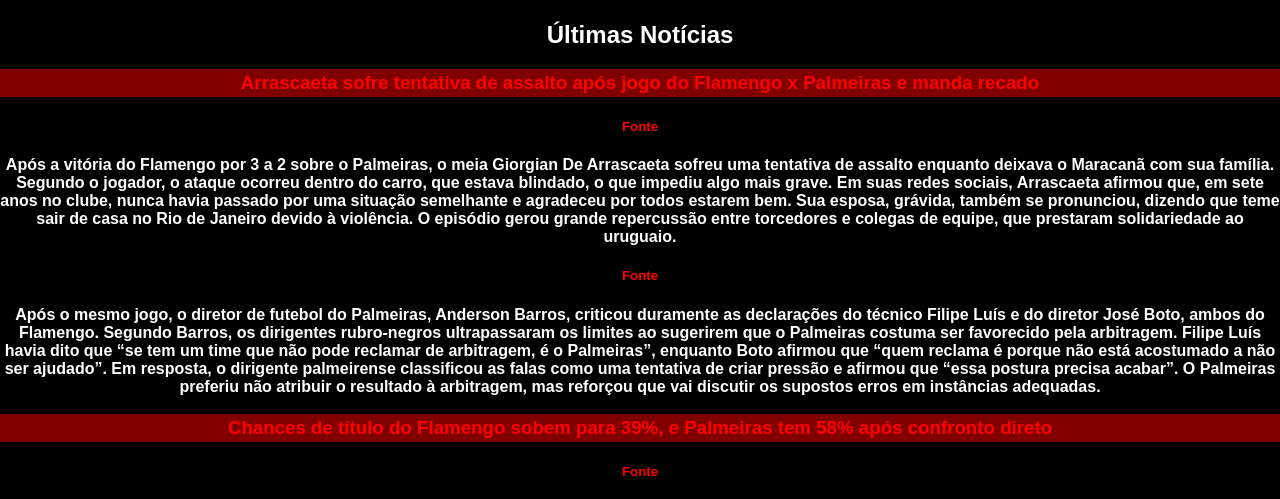
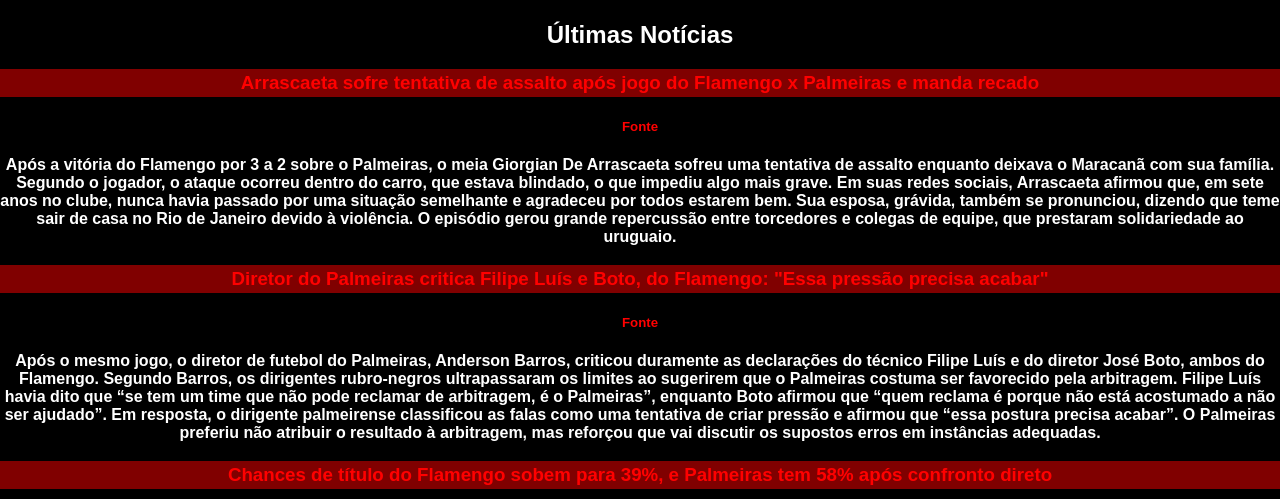
Before and after one commit to Enderman-Jogos/Enderman-Jogos.github.io, a plain HTML site: page noticias.html in a window 1280 px wide. Shown: the part 297-796 px from the top of the page. Drawn offline with Linux system fonts and the light colour scheme.

Commit message:
Update noticias.html

```diff
--- a/noticias.html
+++ b/noticias.html
@@ -29,9 +29,10 @@
   Próximo jogo: 19/10/2025 | 16:00 Horário de Brasília | Premiere e Globo | Flamengo x Palmeiras
 </marquee>
     <h2> Últimas Notícias </h2>
-     <h3 class="titulo-noticia"><a href="noticias.html">Arrascaeta sofre tentativa de assalto após jogo do Flamengo x Palmeiras e manda recado</a></h3>
+    <h3 class="titulo-noticia"><a href="noticias.html">Arrascaeta sofre tentativa de assalto após jogo do Flamengo x Palmeiras e manda recado</a></h3>
     <h5><a href="https://colunadofla.com/2025/10/arrascaeta-sofre-tentativa-de-assalto-apos-jogo-do-flamengo-x-palmeiras-e-manda-recado/">Fonte</a></h5>
-<p>Após a vitória do Flamengo por 3 a 2 sobre o Palmeiras, o meia Giorgian De Arrascaeta sofreu uma tentativa de assalto enquanto deixava o Maracanã com sua família. Segundo o jogador, o ataque ocorreu dentro do carro, que estava blindado, o que impediu algo mais grave. Em suas redes sociais, Arrascaeta afirmou que, em sete anos no clube, nunca havia passado por uma situação semelhante e agradeceu por todos estarem bem. Sua esposa, grávida, também se pronunciou, dizendo que teme sair de casa no Rio de Janeiro devido à violência. O episódio gerou grande repercussão entre torcedores e colegas de equipe, que prestaram solidariedade ao uruguaio.</a></h3>
+    <p>Após a vitória do Flamengo por 3 a 2 sobre o Palmeiras, o meia Giorgian De Arrascaeta sofreu uma tentativa de assalto enquanto deixava o Maracanã com sua família. Segundo o jogador, o ataque ocorreu dentro do carro, que estava blindado, o que impediu algo mais grave. Em suas redes sociais, Arrascaeta afirmou que, em sete anos no clube, nunca havia passado por uma situação semelhante e agradeceu por todos estarem bem. Sua esposa, grávida, também se pronunciou, dizendo que teme sair de casa no Rio de Janeiro devido à violência. O episódio gerou grande repercussão entre torcedores e colegas de equipe, que prestaram solidariedade ao uruguaio.</a></h3>
+    <h3 class="titulo-noticia"><a href="noticias.html">Diretor do Palmeiras critica Filipe Luís e Boto, do Flamengo: "Essa pressão precisa acabar"</a></h3>
     <h5><a href="https://ge.globo.com/futebol/times/palmeiras/noticia/2025/10/19/diretor-do-palmeiras-critica-filipe-luis-e-botto-do-flamengo-essa-pressao-precisa-acabar.ghtml">Fonte</a></h5>
     <p>Após o mesmo jogo, o diretor de futebol do Palmeiras, Anderson Barros, criticou duramente as declarações do técnico Filipe Luís e do diretor José Boto, ambos do Flamengo. Segundo Barros, os dirigentes rubro-negros ultrapassaram os limites ao sugerirem que o Palmeiras costuma ser favorecido pela arbitragem. Filipe Luís havia dito que “se tem um time que não pode reclamar de arbitragem, é o Palmeiras”, enquanto Boto afirmou que “quem reclama é porque não está acostumado a não ser ajudado”. Em resposta, o dirigente palmeirense classificou as falas como uma tentativa de criar pressão e afirmou que “essa postura precisa acabar”. O Palmeiras preferiu não atribuir o resultado à arbitragem, mas reforçou que vai discutir os supostos erros em instâncias adequadas.</p>
     <h3 class="titulo-noticia"><a href="noticias.html">Chances de título do Flamengo sobem para 39%, e Palmeiras tem 58% após confronto direto</a></h3>
```
